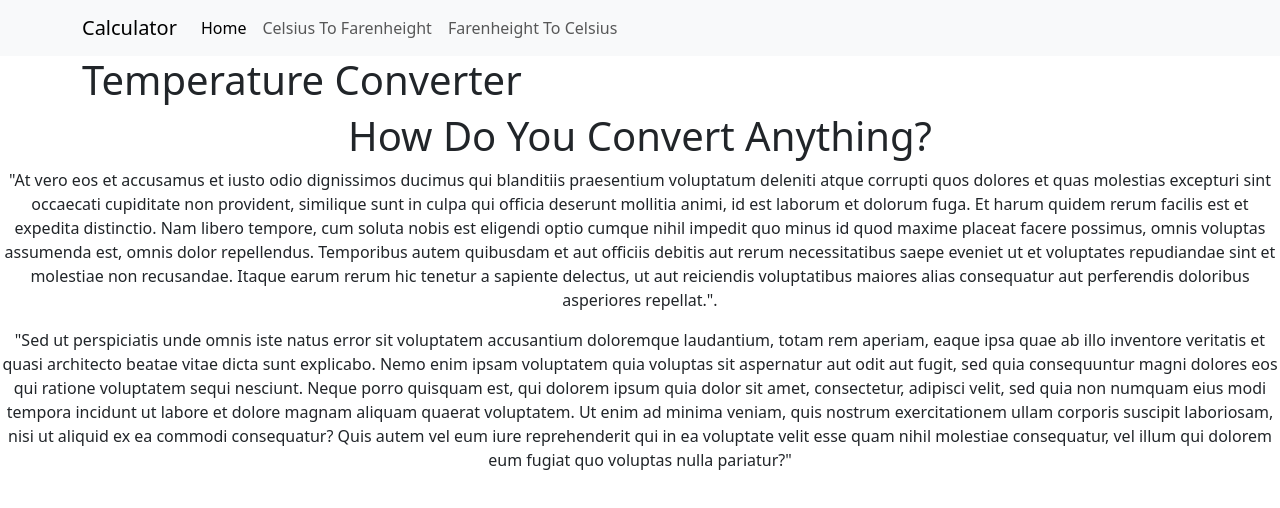
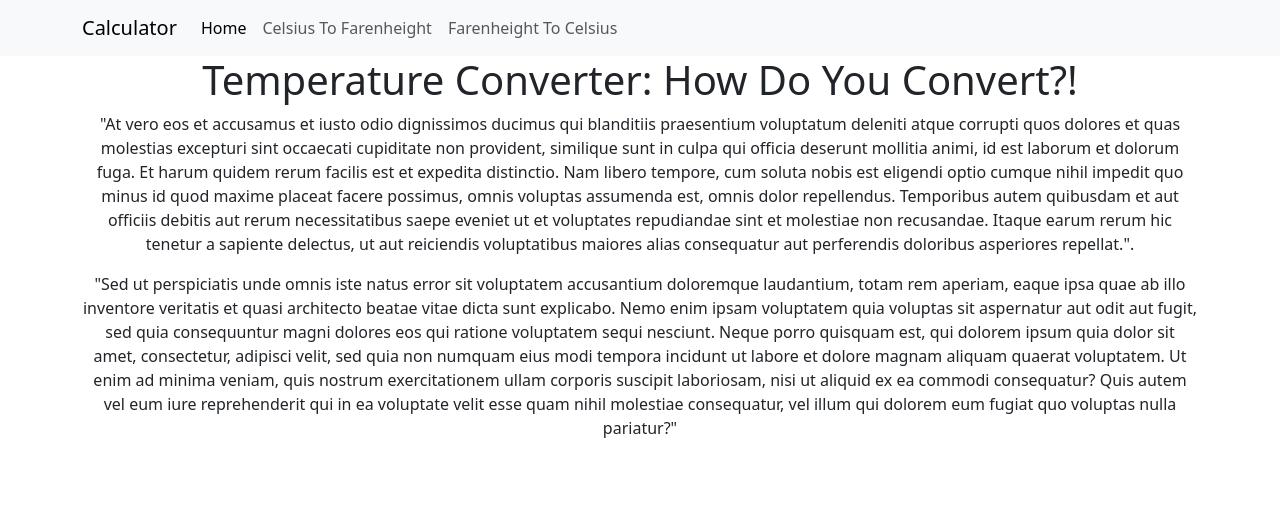
Before and after one commit to Dmoncrief/TemperatureConverter2, a plain HTML site: page index.html in a window 1280 px wide. Drawn offline with nearby package versions, Linux system fonts and the light colour scheme.

Commit message:
made changes

```diff
--- a/index.html
+++ b/index.html
@@ -42,17 +42,17 @@
         <div class="container">
            <div class="row">
 
-           </div>
-            <h1>Temperature Converter</h1>
-         </div>
 
+
+
+        </div>
          <div class="row">
             <div class="col">
 
             </div>
        </div>
        <div id="home">
-       <h1> How Do You Convert Anything?</h1>
+       <h1> Temperature Converter: How Do You Convert?!</h1>
        <p>"At vero eos et accusamus et iusto odio dignissimos ducimus qui blanditiis praesentium voluptatum deleniti atque corrupti quos dolores et quas molestias excepturi sint occaecati cupiditate non provident, similique sunt in culpa qui officia deserunt mollitia animi, id est laborum et dolorum fuga. Et harum quidem rerum facilis est et expedita distinctio. Nam libero tempore, cum soluta nobis est eligendi optio cumque nihil impedit quo minus id quod maxime placeat facere possimus, omnis voluptas assumenda est, omnis dolor repellendus. Temporibus autem quibusdam et aut officiis debitis aut rerum necessitatibus saepe eveniet ut et voluptates repudiandae sint et molestiae non recusandae. Itaque earum rerum hic tenetur a sapiente delectus, ut aut reiciendis voluptatibus maiores alias consequatur aut perferendis doloribus asperiores repellat.". </p>
 
 <p> "Sed ut perspiciatis unde omnis iste natus error sit voluptatem accusantium doloremque laudantium, totam rem aperiam,
```
